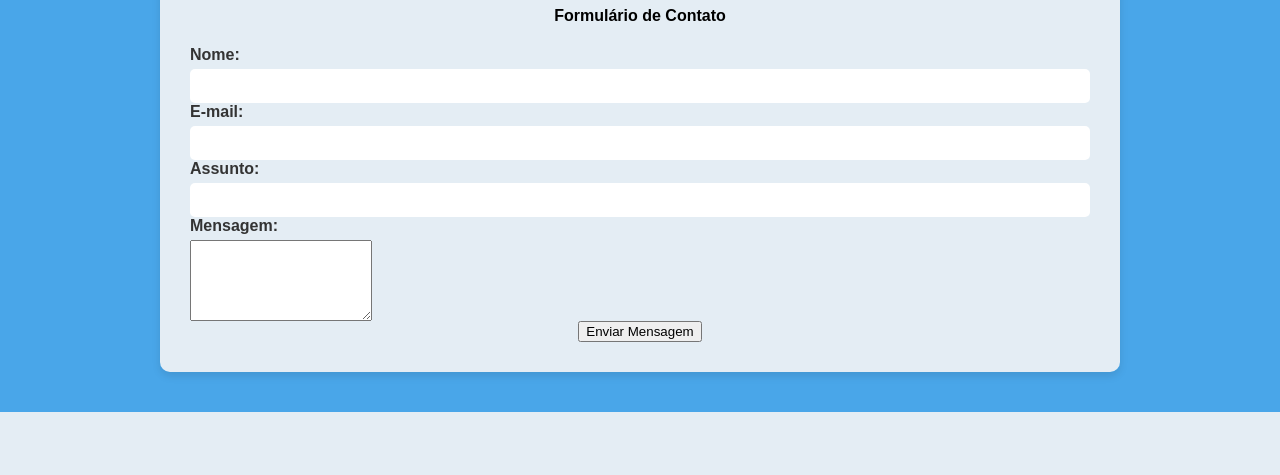
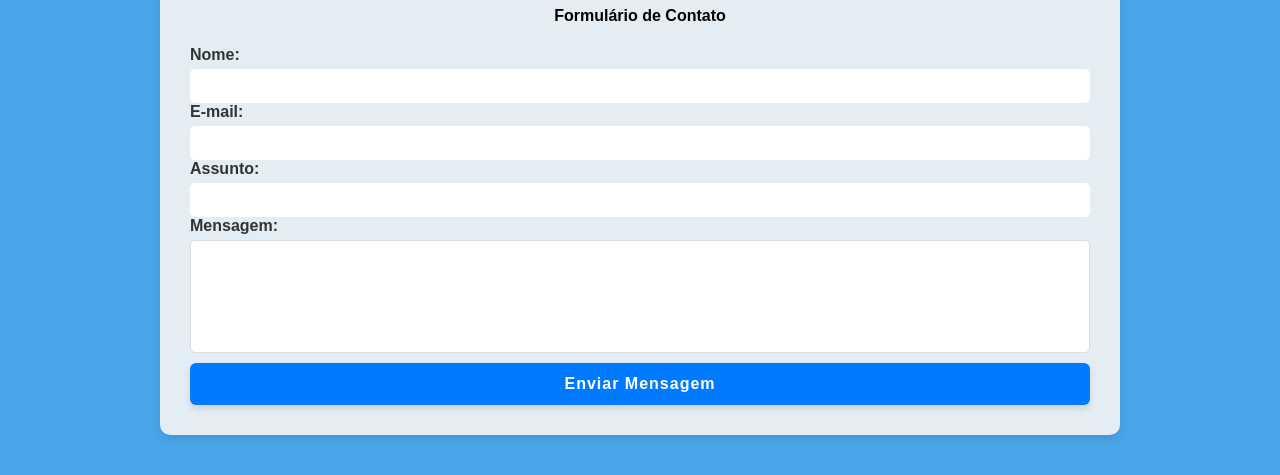
Before and after one commit to GabrielAraujo578/Projeto2-G1, a Django app: page /sobre/ in a window 1280 px wide. Shown: the part 748-1223 px from the top of the page. Before the commit the page ends 1160 px from the top, so only its background shows below. Run offline with Django 5.2, Linux system fonts and the light colour scheme; some libraries are stand-ins or nearby versions.

Commit message:
Alteração dos botões

```diff
--- a/solidare/portal/static/portal/css/style.css
+++ b/solidare/portal/static/portal/css/style.css
@@ -15,6 +15,8 @@ body {
     box-shadow: 0px 0px 10px rgba(0, 0, 0, 0.1);
     border-radius: 10px;
 }
+
+
 
 .home-icon {
     position: absolute;
@@ -72,11 +74,6 @@ body {
     margin-top: 20px;
 }
 
-@media (max-width: 768px) {
-    .form-group input, .form-group textarea {
-        width: 95%;
-    }
-}
 
 .form-container {
     position: relative;
@@ -97,14 +94,26 @@ body {
 }
 
 .form-container form input,
-.form-container form select,
-.form-container form textarea {
+.form-container form select {
     width: 100%;
     padding: 10px;
     margin-top: 10px;
     margin-bottom: 15px;
     border: 1px solid #ccc;
     border-radius: 6px;
+    box-sizing: border-box;
+}
+
+
+
+/* Regra para todos os textareas do site */
+textarea {
+    resize: none;
+    width: 100%;
+    padding: 8px;
+    border: 1px solid #ddd;
+    border-radius: 5px;
+    font-size: 16px;
     box-sizing: border-box;
 }
 
@@ -223,6 +232,30 @@ body {
     gap: 15px;
 }
 
+button.btn {
+    background-color: #007bff;
+    color: #fff;
+    padding: 12px 20px;
+    border: none;
+    border-radius: 6px;
+    font-size: 16px;
+    font-weight: bold;
+    cursor: pointer;
+    transition: all 0.3s ease;
+    width: 100%;
+    margin-top: 10px;
+    box-shadow: 0 4px 6px rgba(0, 0, 0, 0.1);
+    letter-spacing: 1px;
+    display: inline-block;
+    text-align: center;
+}
+
+button.btn:hover {
+    background-color: #0069d9;
+    transform: translateY(-2px);
+    box-shadow: 0 6px 8px rgba(0, 0, 0, 0.15);
+}
+
 .form-group {
     display: flex;
     flex-direction: column;
--- a/solidare/portal/templates/login.html
+++ b/solidare/portal/templates/login.html
@@ -25,7 +25,7 @@
         <input type="password" name="password" id="id_password" placeholder="Digite sua senha" required>
       </div>
 
-      <button type="submit" class="btn">Entrar</button>
+      <button type="button.btn" class="btn">Entrar</button>
     </form>
 
     <p class="auth-link">Não tem uma conta? <a href="{% url 'cadastro_candidato' %}" class="text-link">Cadastre-se</a></p>
--- a/solidare/portal/templates/sobre.html
+++ b/solidare/portal/templates/sobre.html
@@ -78,7 +78,7 @@
             <label for="mensagem">Mensagem:</label>
             <textarea id="mensagem" name="mensagem" rows="5" required></textarea>
           </div>
-          <button type="submit" class="btn">Enviar Mensagem</button>
+          <button type="button.btn" class="btn">Enviar Mensagem</button>
         </form>
       </div>
     </div>
```
Also changed, not shown: solidare/db.sqlite3.
